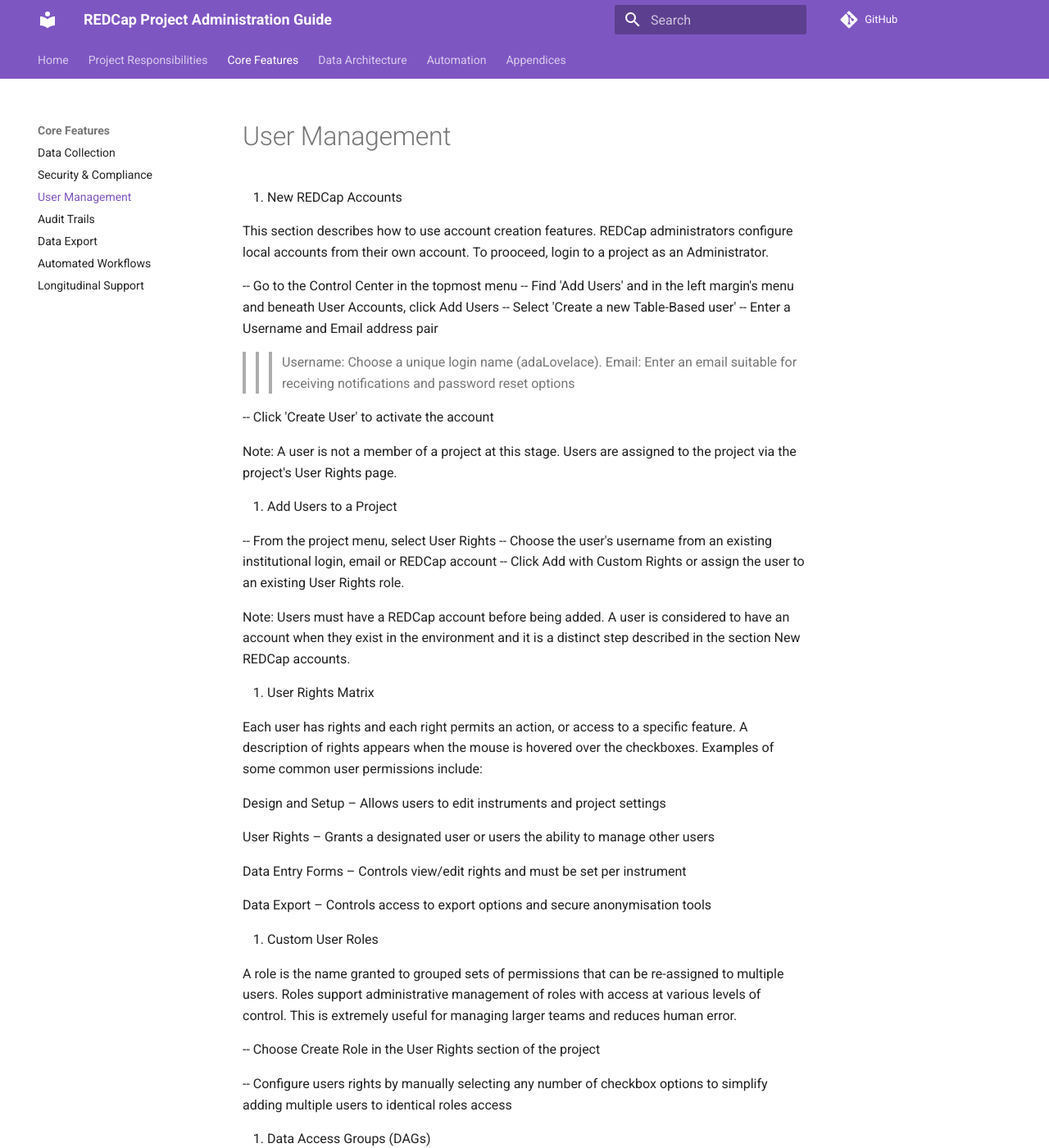
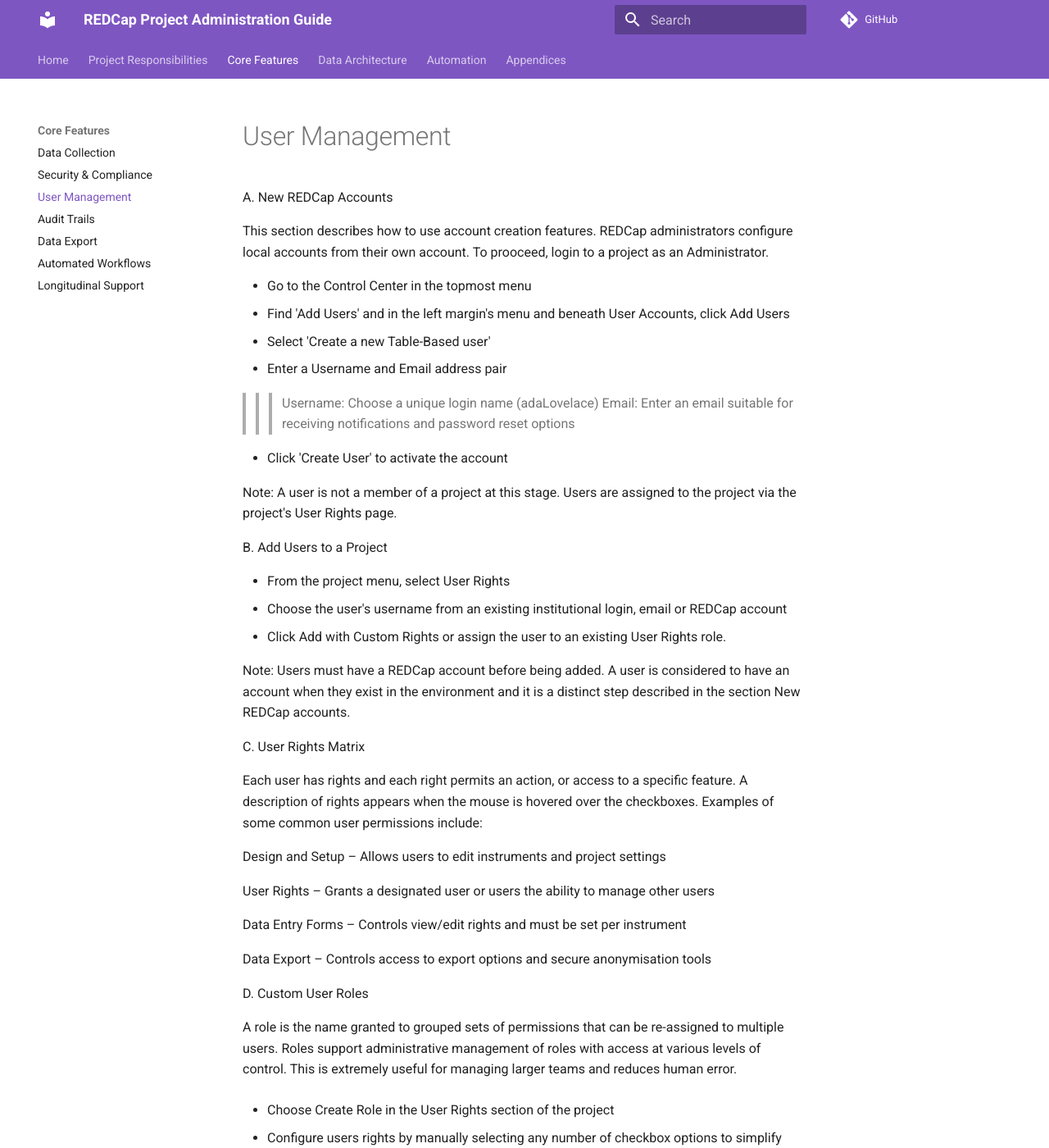
Before and after one commit to sarahstapleton-uol/RedCAP-Administration-Documents, an MkDocs documentation site: the page built from docs/features/user-management.md, in a window 1280 px wide and 1400 px high. Shown: the whole window at 82% size. Built offline with MkDocs 1.6.1 and Material for MkDocs 9.7.7, drawn with Linux system fonts in a browser that asks for light colours; comment, search, counter and statistics services are not loaded; part of the change alters nothing that is shown; some of the changed text lies outside the part shown.

Commit message:
Resolve formatting problem

```diff
--- a/docs/features/user-management.md
+++ b/docs/features/user-management.md
@@ -1,28 +1,28 @@
-1. New REDCap Accounts
+A. New REDCap Accounts
 
 This section describes how to use account creation features. REDCap administrators configure local accounts from their own account. To prooceed, login to a project as an Administrator.
 
--- Go to the Control Center in the topmost menu
--- Find 'Add Users' and in the left margin's menu and beneath User Accounts, click Add Users
--- Select 'Create a new Table-Based user'
--- Enter a Username and Email address pair
+- Go to the Control Center in the topmost menu
+- Find 'Add Users' and in the left margin's menu and beneath User Accounts, click Add Users
+- Select 'Create a new Table-Based user'
+- Enter a Username and Email address pair
 
->>> Username: Choose a unique login name (adaLovelace).
+>>> Username: Choose a unique login name (adaLovelace)
 >>> Email: Enter an email suitable for receiving notifications and password reset options
 
--- Click 'Create User' to activate the account
+- Click 'Create User' to activate the account
 
 Note: A user is not a member of a project at this stage. Users are assigned to the project via the project's User Rights page.
 
-2. Add Users to a Project
+B. Add Users to a Project
 
--- From the project menu, select User Rights
--- Choose the user's username from an existing institutional login, email or REDCap account
--- Click Add with Custom Rights or assign the user to an existing User Rights role.
+- From the project menu, select User Rights
+- Choose the user's username from an existing institutional login, email or REDCap account
+- Click Add with Custom Rights or assign the user to an existing User Rights role.
 
 Note: Users must have a REDCap account before being added. A user is considered to have an account when they exist in the environment and it is a distinct step described in the section New REDCap accounts.
 
-3. User Rights Matrix
+C. User Rights Matrix
 
 Each user has rights and each right permits an action, or access to a specific feature. A description of rights appears when the mouse is hovered over the checkboxes. Examples of some common user permissions include:
 
@@ -35,14 +35,14 @@ Data Entry Forms – Controls view/edit rights and must be set per instrument
 Data Export – Controls access to export options and secure anonymisation tools
 
 
-4. Custom User Roles
+D. Custom User Roles
 
 A role is the name granted to grouped sets of permissions that can be re-assigned to multiple users. Roles support administrative management of roles with access at various levels of control. This is extremely useful for managing larger teams and reduces human error.
 
--- Choose Create Role in the User Rights section of the project
+- Choose Create Role in the User Rights section of the project
 
--- Configure users rights by manually selecting any number of checkbox options to simplify adding multiple users to identical roles access
+- Configure users rights by manually selecting any number of checkbox options to simplify adding multiple users to identical roles access
 
-5. Data Access Groups (DAGs)
+E. Data Access Groups (DAGs)
 
 While not a permission per se, DAGs restrict users views of data to within their assigned group, which ensures multiple levels of access are permitted by different research teams. The DAG can be assigned under the Data Access Groups tab.
```
